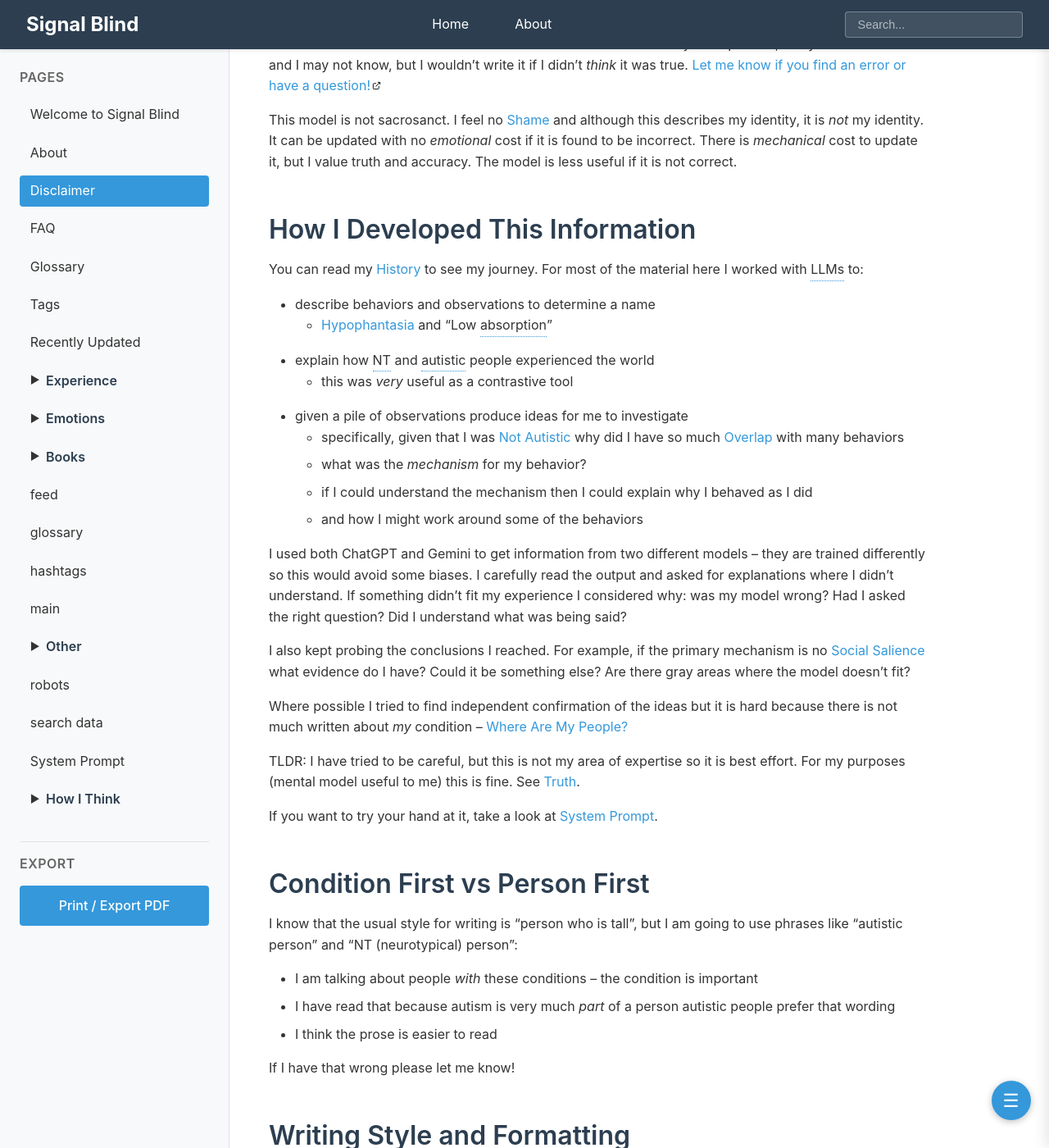
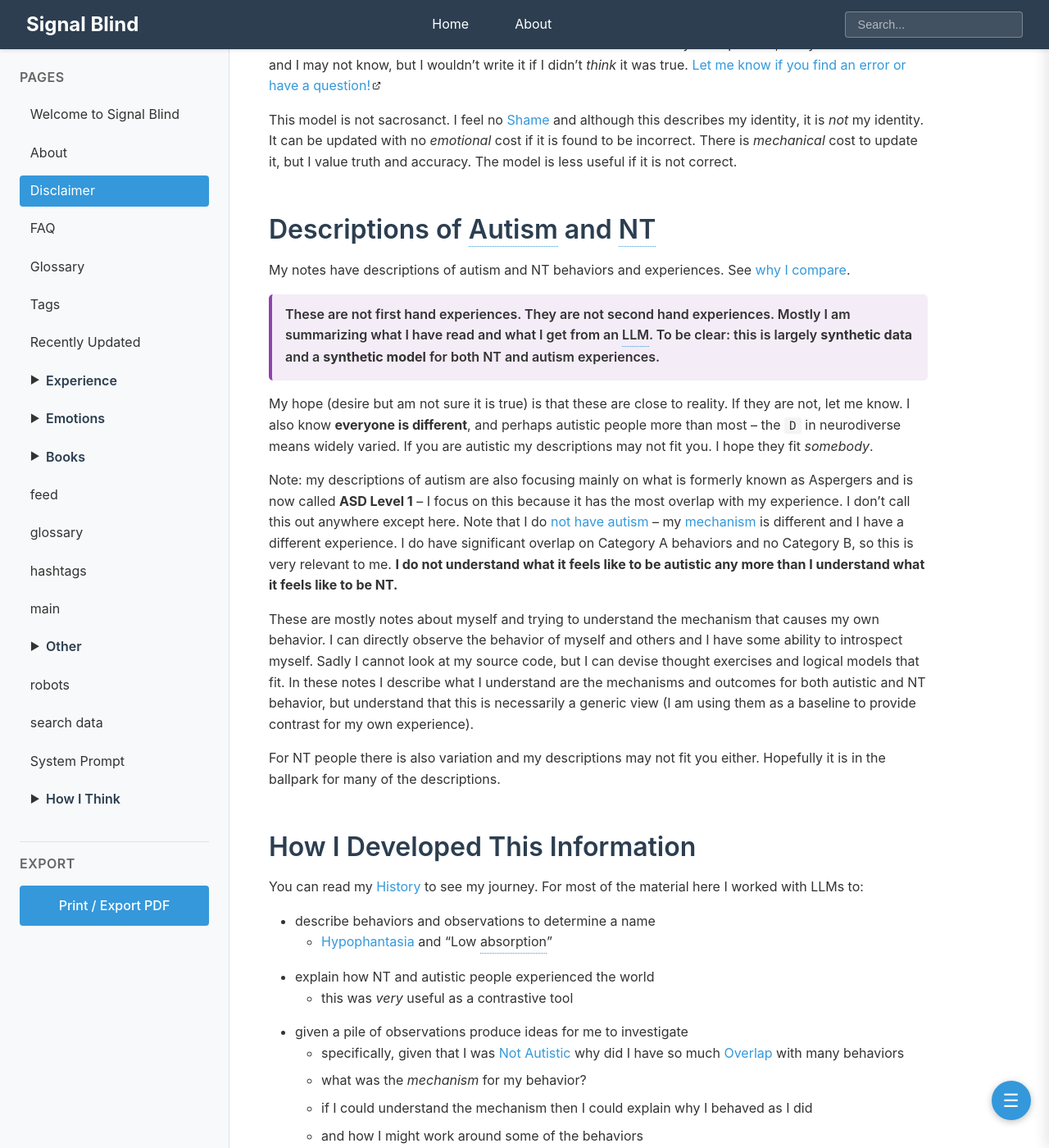
Before and after one commit to SignalBlind/SignalBlind.github.io, a Jekyll site: the page built from Disclaimer.md, in a window 1280 px wide and 1400 px high, scrolled down 615 px. Shown: the whole window at 82% size. Built offline with Jekyll 4.4.1, drawn with Linux system fonts in a browser that asks for light colours; comment, search, counter and statistics services are not loaded.

Commit message:
update disclaimer

```diff
--- a/Disclaimer.md
+++ b/Disclaimer.md
@@ -13,6 +13,21 @@ I value the [Truth and Facts](How%20I%20Think/Truth%20and%20Facts.md) above *mos
 Just because I think it is true does not mean it is without error.  I may misrepresent, I may misunderstand and I may not know, but I wouldn't write it if I didn't *think* it was true.  [Let me know if you find an error or have a question!](https://github.com/SignalBlind/SignalBlind.github.io/issues)
 
 This model is not sacrosanct.  I feel no [Shame](Emotions/Shame.md) and although this describes my identity, it is *not* my identity.  It can be updated with no *emotional* cost if it is found to be incorrect.  There is *mechanical* cost to update it, but I value truth and accuracy.  The model is less useful if it is not correct.
+## Descriptions of Autism and NT
+
+My notes have descriptions of autism and NT behaviors and experiences.  See [why I compare](FAQ.md#^Compare).
+
+<div class="callout-important" markdown="1">
+These are not first hand experiences.  They are not second hand experiences.  Mostly I am summarizing what I have read and what I get from an LLM.  To be clear:  this is largely **synthetic data** and a **synthetic model** for both NT and autism experiences.
+</div>
+
+My hope (desire but am not sure it is true) is that these are close to reality.  If they are not, let me know.  I also know **everyone is different**, and perhaps autistic people more than most -- the `D` in neurodiverse means widely varied.  If you are autistic my descriptions may not fit you.  I hope they fit _somebody_.
+
+Note: my descriptions of autism are also focusing mainly on what is formerly known as Aspergers and is now called **ASD Level 1** -- I focus on this because it has the most overlap with my experience.  I don't call this out anywhere except here.  Note that I do [not have autism](Experience/Not%20Autism.md) -- my [mechanism](Experience/My%20Experience.md) is different and I have a different experience.  I do have significant overlap on Category A behaviors and no Category B, so this is very relevant to me.  **I do not understand what it feels like to be autistic any more than I understand what it feels like to be NT.**
+
+These are mostly notes about myself and trying to understand the mechanism that causes my own behavior.  I can directly observe the behavior of myself and others and I have some ability to introspect myself.  Sadly I cannot look at my source code, but I can devise thought exercises and logical models that fit.  In these notes I describe what I understand are the mechanisms and outcomes for both autistic and NT behavior, but understand that this is necessarily a generic view (I am using them as a baseline to provide contrast for my own experience).
+
+For NT people there is also variation and my descriptions may not fit you either.  Hopefully it is in the ballpark for many of the descriptions.
 ## How I Developed This Information
 You can read my [History](Experience/History.md) to see my journey.  For most of the material here I worked with LLMs to:
 
```
Also changed, not shown: FAQ.md (+1 -0 lines).
